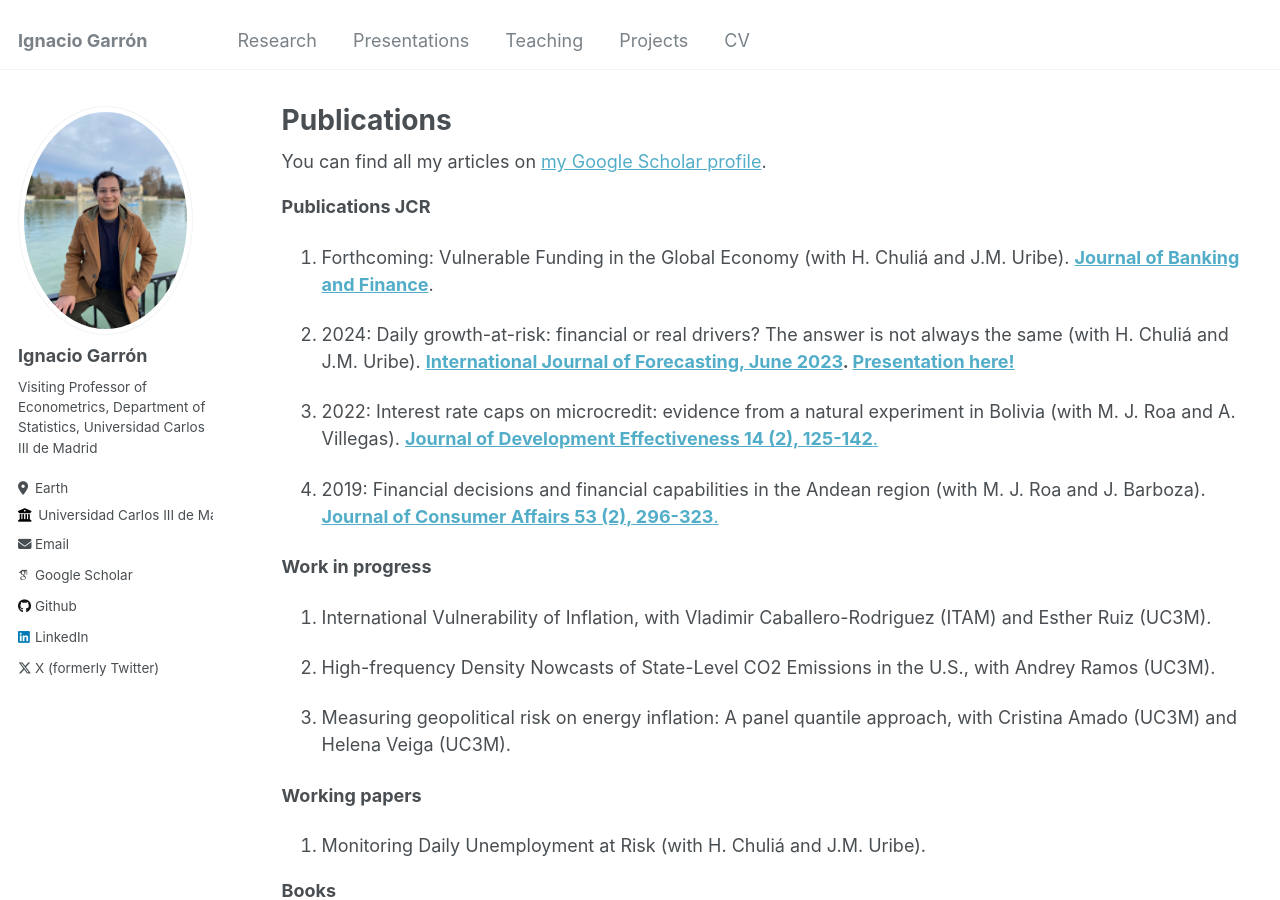
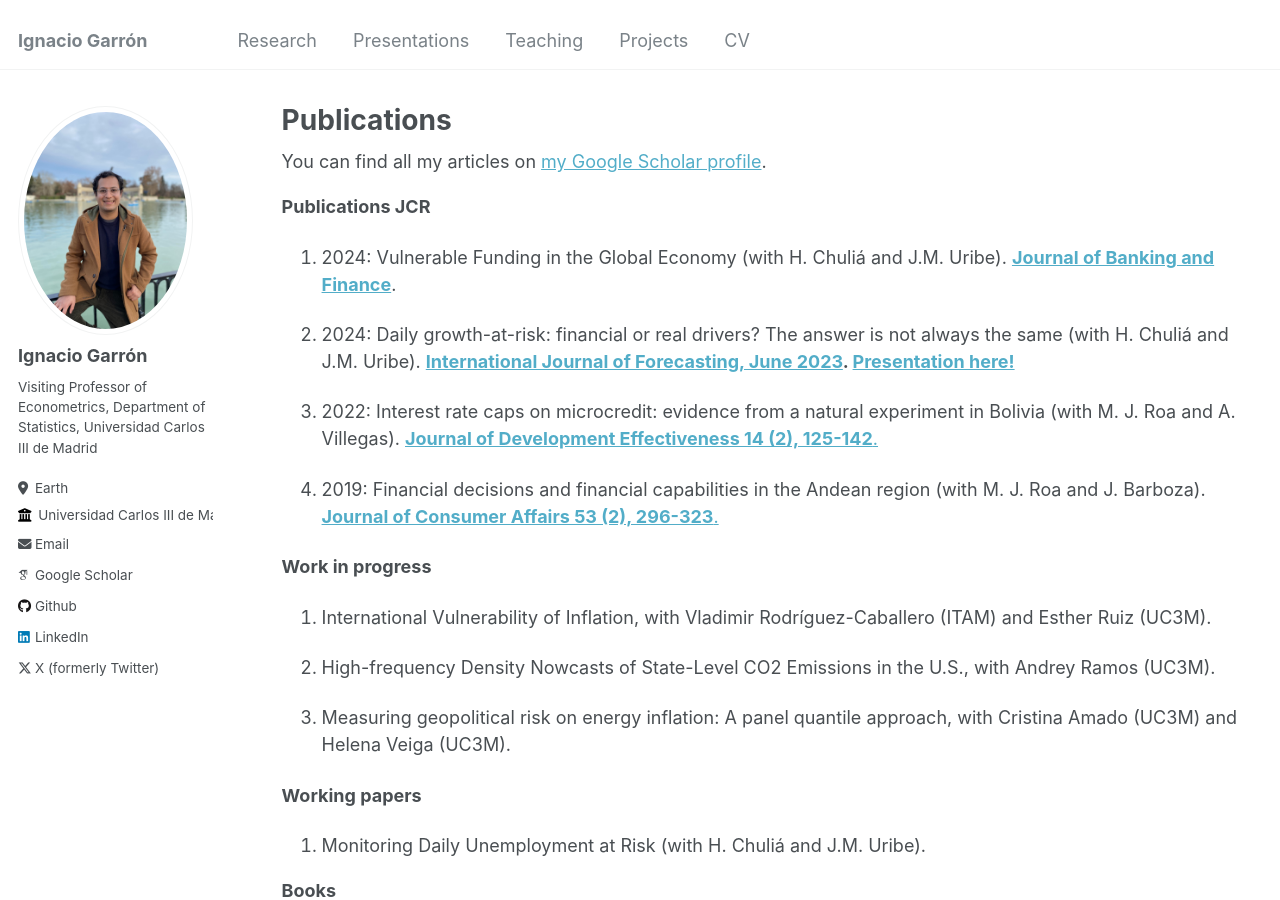
Before and after one commit to IgnacioGarron/IgnacioGarron.github.io, a Jekyll site: the page built from _pages/publications.md, in a window 1280 px wide and 900 px high. Built offline with Jekyll 4.4.1, drawn with Linux system fonts in a browser that asks for light colours; some web fonts are replaced.

Commit message:
Update publications.md

```diff
--- a/_pages/publications.md
+++ b/_pages/publications.md
@@ -12,7 +12,7 @@ author_profile: true
 
 **Publications JCR**
 
-1. Forthcoming: Vulnerable Funding in the Global Economy (with H. Chuliá and J.M. Uribe). **[Journal of Banking and Finance](https://www.sciencedirect.com/science/article/pii/S0378426624002280)**.
+1. 2024: Vulnerable Funding in the Global Economy (with H. Chuliá and J.M. Uribe). **[Journal of Banking and Finance](https://www.sciencedirect.com/science/article/pii/S0378426624002280)**.
 
 2. 2024: Daily growth-at-risk: financial or real drivers? The answer is not always the same (with H. Chuliá and J.M. Uribe). **[International Journal of Forecasting, June 2023](https://www.sciencedirect.com/science/article/pii/S0169207023000511). [Presentation here!](/files/Chapter_2_presentation.pdf)**
 
@@ -22,7 +22,7 @@ author_profile: true
 
 **Work in progress**
 
-1. International Vulnerability of Inflation, with Vladimir Caballero-Rodriguez (ITAM) and Esther Ruiz (UC3M).
+1. International Vulnerability of Inflation, with Vladimir Rodríguez-Caballero (ITAM) and Esther Ruiz (UC3M).
 
 2. High-frequency Density Nowcasts of State-Level CO2 Emissions in the U.S., with Andrey Ramos (UC3M).
 
```
